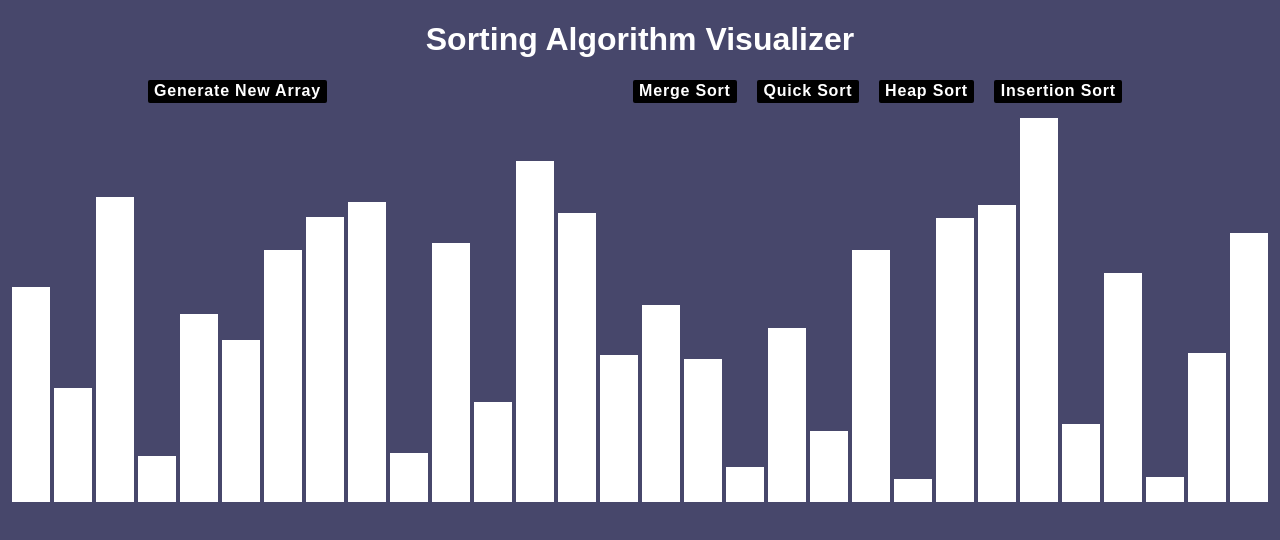
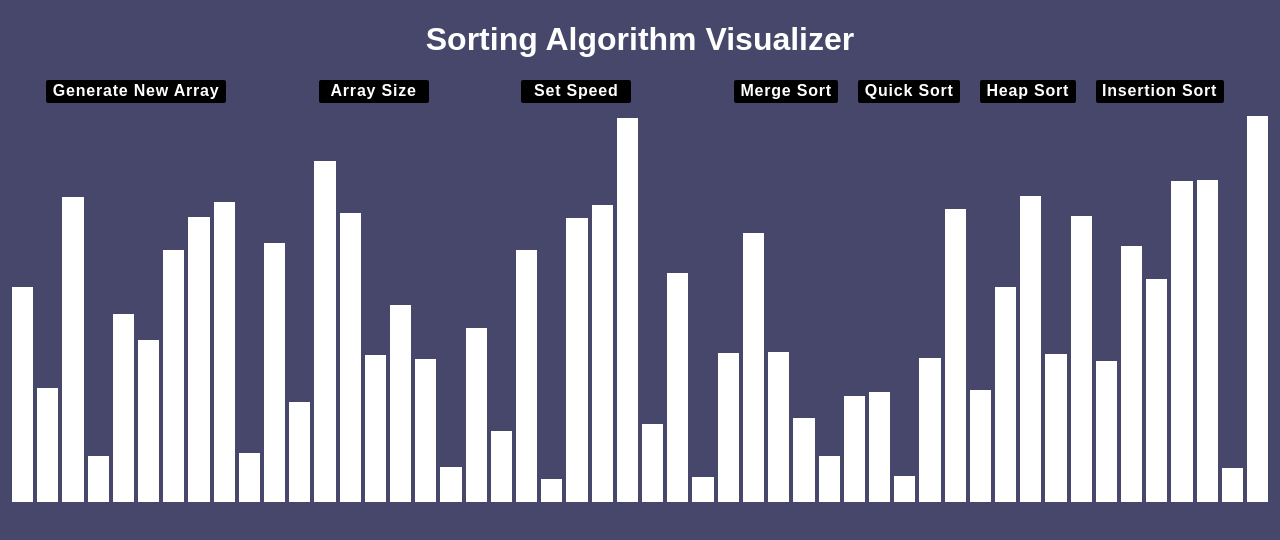
Before and after one commit to Hitesh1443/Algorithm-Visualizer, a React (Create React App) app: page / in a window 1280 px wide. Shown: the top 540 px of the page. Built offline with nearby package versions, Linux system fonts and the light colour scheme.

Commit message:
Added size&speed dropdown

```diff
--- a/src/sortingVisualizer/sortingVisualizer.js
+++ b/src/sortingVisualizer/sortingVisualizer.js
@@ -25,7 +25,7 @@ const SortingVisualizer=()=>{
 	const [array,setArray]=useState([]);
 	const [disableButton,setDisable]=useState(false);
 	const [speed,setSpeed]=useState('Normal');
-	const [size,setSize]=useState('Small');
+	const [size,setSize]=useState('Normal');
 
 	const resetArray=useCallback(()=>{
 		const temp=[];
@@ -189,7 +189,7 @@ const SortingVisualizer=()=>{
 		<h1> Sorting Algorithm Visualizer </h1>
 		<div className={buttonClasses.join(' ')}>
 			<button disabled={disableButton} onClick={()=>resetArray()}>Generate New Array</button>
-			{/*<Dropdown
+			<Dropdown
 				name={'Array Size'}
 				list={['Small','Normal','Large']}
 				clicked={handleSize}
@@ -200,7 +200,7 @@ const SortingVisualizer=()=>{
 				list={['Slow','Normal','Fast']}
 				clicked={handleSpeed}
 				selected={speed}
-			/>*/}
+			/>
 			<div className={classes.Sorts}>
 				<button disabled={disableButton} onClick={()=>mergeSort()}>Merge Sort</button>
 				<button disabled={disableButton} onClick={()=>quickSort()}>Quick Sort</button>
```
